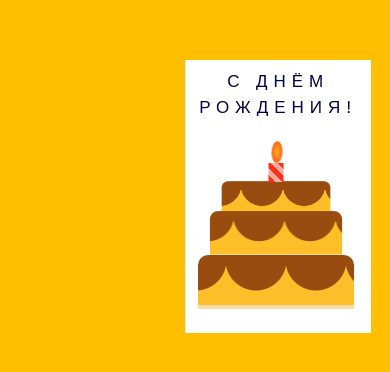
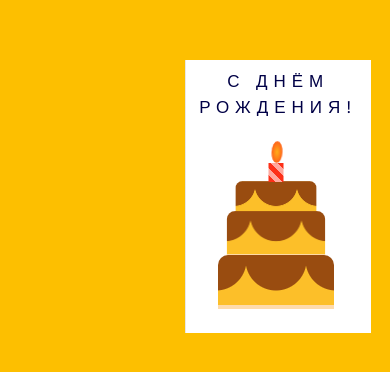
Before and after one commit to AminaKushmanova/happybirthday, a plain HTML site: page index.html in a window 390 px wide. Shown: the part 226-598 px from the top of the page. Drawn offline with Linux system fonts and the light colour scheme.

Commit message:
Changes to be committed: 	modified:   style.css

```diff
--- a/style.css
+++ b/style.css
@@ -434,7 +434,7 @@ body {
   .middle-layer,
   .bottom-layer {
     height: 54px;
-    width: 156px;
+    width: 116px;
     background-repeat: repeat;
     background-size: 60px 100px;
     background-position: 28px 0;
```
